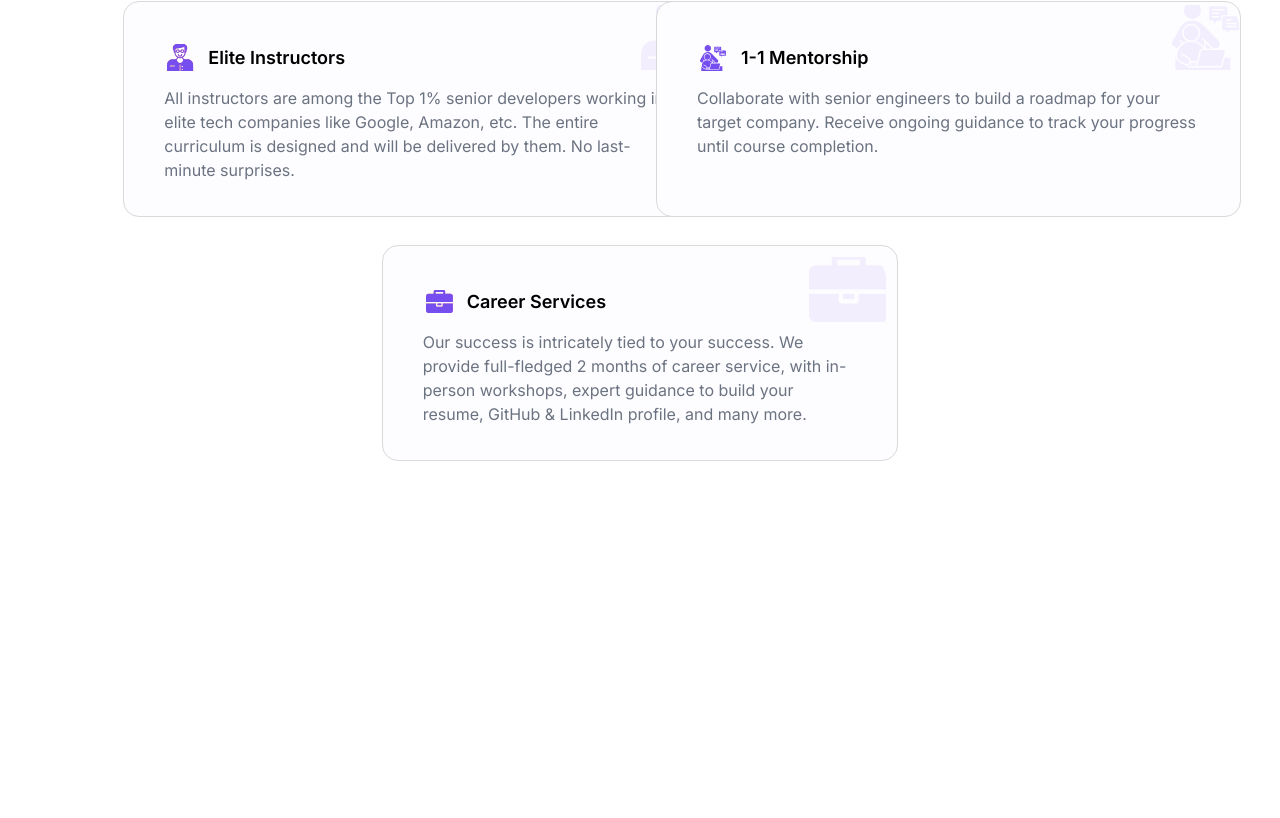
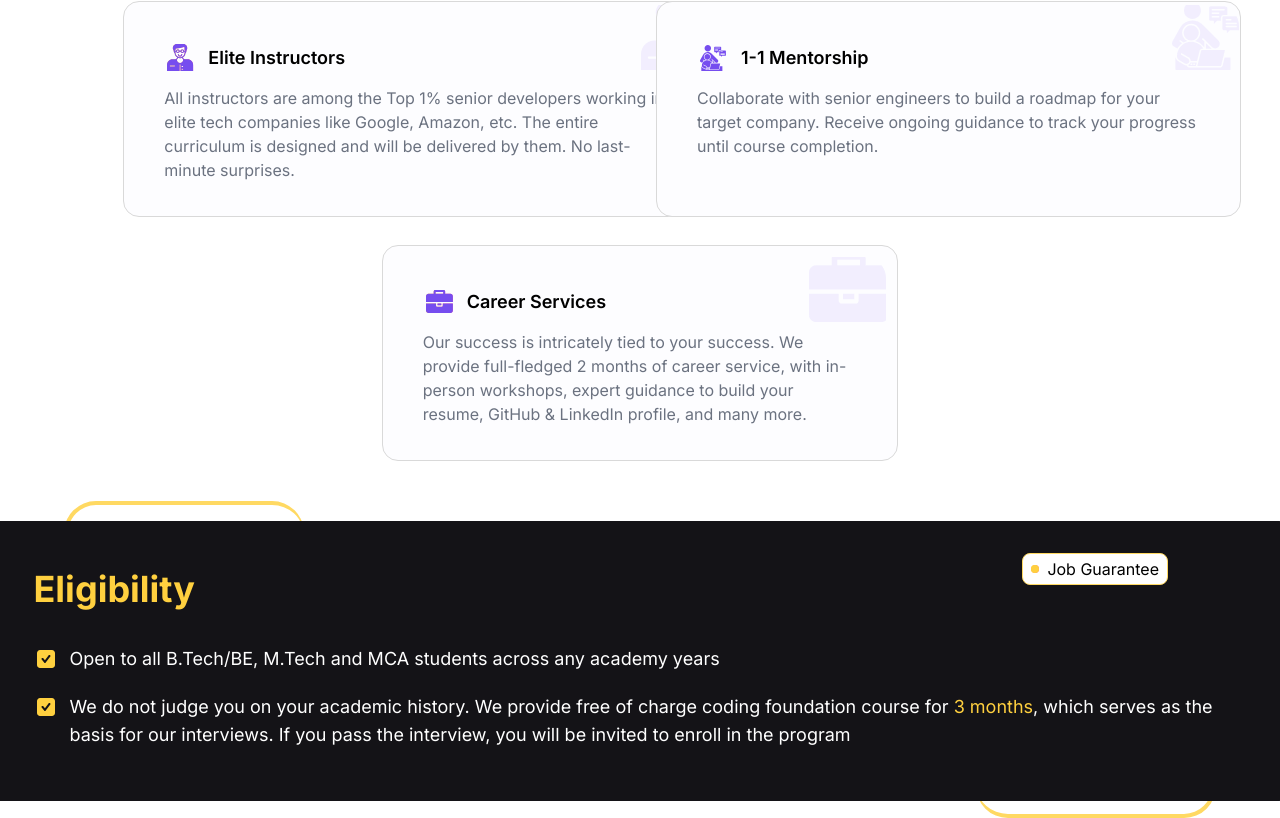
Before and after one commit to ShahzadAliSoomro/Mentorship-project, a Next.js app: page / in a window 1280 px wide. Shown: the part 1515-2333 px from the top of the page. Before the commit the page ends 1996 px from the top, so only its background shows below. Built offline with nearby package versions, Linux system fonts and the light colour scheme.

Commit message:
changes done

```diff
--- a/app/components/Categories.tsx
+++ b/app/components/Categories.tsx
@@ -39,7 +39,7 @@ export default function Categories() {
         <div className="flex pt-10 justify-center">
           <div className="w-full grid grid-cols-1 gap-4 sm:grid-cols-2 md:grid-cols-3 lg:grid-cols-4 lg:w-10/12">
             {boxes.map((box) => (
-              <div className="border border-[#D9D9D9] rounded-2xl w-[269px] h-[200px] overflow-auto relative flex flex-col justify-center">
+              <div key={box.id} className="border border-[#D9D9D9] rounded-2xl w-[269px] h-[200px] overflow-auto relative flex flex-col justify-center">
                 <div className="p-4 flex justify-center items-center">
                   <div className="flex flex-col gap-3 items-center">
                     <div className="flex justify-center items-center w-[48px] h-[48px] border rounded-lg p-2 border-[#764DEF]">
--- a/app/components/Hero.tsx
+++ b/app/components/Hero.tsx
@@ -1,5 +1,4 @@
 import React from "react";
-import { BsDot } from "react-icons/bs";
 import { IoPlay } from "react-icons/io5";
 import HeroVideo from "./HeroVideo";
 
--- a/app/components/SingleCard.tsx
+++ b/app/components/SingleCard.tsx
@@ -1,11 +1,106 @@
-import React from 'react'
+import React from "react";
 
 export default function SingleCard() {
   return (
-    <div className='w-full'>
-        <div className='container mx-auto p-4'>
-
+    <div className="w-full">
+      <div className="container mx-auto p-4 pt-10">
+        <div className="w-full flex justify-center relative">
+          <div
+            className="absolute -top-5 left-12 w-[240px] h-[269px] flex-shrink-0
+          border rounded-[32px] border-t-4 border-solid border-l-4 border-[#FFD962]"
+          ></div>
+          <div className="w-full lg:w-[1360px] z-50 h-[280px] bg-[#141317] rounded-2xl p-12">
+            <div className="absolute top-8 right-24 bg-white flex gap-2 h-[32px] justify-center items-center border border-[#FFD962] bg-[#FFD962]/5 p-2 rounded-lg">
+              <span>
+                <svg
+                  xmlns="http://www.w3.org/2000/svg"
+                  width="8"
+                  height="8"
+                  viewBox="0 0 8 8"
+                  fill="none"
+                >
+                  <circle
+                    cx="4"
+                    cy="4"
+                    r="4"
+                    fill="url(#paint0_linear_392_117)"
+                  />
+                  <circle cx="4" cy="4" r="4" fill="#FFD03F" />
+                  <defs>
+                    <linearGradient
+                      id="paint0_linear_392_117"
+                      x1="1"
+                      y1="-7.25021e-07"
+                      x2="9.68587"
+                      y2="2.83521"
+                      gradientUnits="userSpaceOnUse"
+                    >
+                      <stop stop-color="#FFC34C" />
+                      <stop offset="1" stop-color="#FF4CA2" />
+                    </linearGradient>
+                  </defs>
+                </svg>
+              </span>
+              <p>Job Guarantee</p>
+            </div>
+            <div className="flex flex-col gap-9">
+              <div className="text-4xl font-bold text-[#FFD03F]">
+                Eligibility
+              </div>
+              <div className="flex flex-col gap-5">
+                <div className="flex items-center gap-3">
+                  <span>
+                    <svg
+                      xmlns="http://www.w3.org/2000/svg"
+                      width="24"
+                      height="24"
+                      viewBox="0 0 24 24"
+                      fill="none"
+                    >
+                      <path
+                        d="M18 3H6C5.20435 3 4.44129 3.31607 3.87868 3.87868C3.31607 4.44129 3 5.20435 3 6V18C3 18.7956 3.31607 19.5587 3.87868 20.1213C4.44129 20.6839 5.20435 21 6 21H18C18.7956 21 19.5587 20.6839 20.1213 20.1213C20.6839 19.5587 21 18.7956 21 18V6C21 5.20435 20.6839 4.44129 20.1213 3.87868C19.5587 3.31607 18.7956 3 18 3ZM16.3 9.61L11.73 15.61C11.6368 15.731 11.5172 15.8291 11.3803 15.8967C11.2433 15.9643 11.0927 15.9996 10.94 16C10.7881 16.0008 10.638 15.967 10.5011 15.9012C10.3643 15.8353 10.2442 15.7392 10.15 15.62L7.71 12.51C7.62924 12.4063 7.5697 12.2876 7.53478 12.1609C7.49987 12.0341 7.49026 11.9017 7.50652 11.7713C7.52277 11.6408 7.56455 11.5148 7.62949 11.4005C7.69443 11.2862 7.78126 11.1858 7.885 11.105C8.09452 10.9419 8.36026 10.8687 8.62374 10.9015C8.75421 10.9178 8.8802 10.9596 8.99451 11.0245C9.10883 11.0894 9.20924 11.1763 9.29 11.28L10.92 13.36L14.7 8.36C14.7801 8.25494 14.8801 8.16669 14.9943 8.10029C15.1085 8.03388 15.2347 7.99062 15.3657 7.97298C15.4966 7.95534 15.6297 7.96365 15.7574 7.99746C15.8851 8.03126 16.0049 8.08989 16.11 8.17C16.2151 8.25011 16.3033 8.35012 16.3697 8.46433C16.4361 8.57855 16.4794 8.70472 16.497 8.83565C16.5147 8.96658 16.5063 9.0997 16.4725 9.22742C16.4387 9.35514 16.3801 9.47494 16.3 9.58V9.61Z"
+                        fill="#FFD03F"
+                      />
+                    </svg>
+                  </span>
+                  <p className="text-white text-lg">
+                    Open to all B.Tech/BE, M.Tech and MCA students across any
+                    academy years
+                  </p>
+                </div>
+                <div className="flex gap-3">
+                  <span>
+                    <svg
+                      xmlns="http://www.w3.org/2000/svg"
+                      width="24"
+                      height="24"
+                      viewBox="0 0 24 24"
+                      fill="none"
+                      className="mt-[2px]"
+                    >
+                      <path
+                        d="M18 3H6C5.20435 3 4.44129 3.31607 3.87868 3.87868C3.31607 4.44129 3 5.20435 3 6V18C3 18.7956 3.31607 19.5587 3.87868 20.1213C4.44129 20.6839 5.20435 21 6 21H18C18.7956 21 19.5587 20.6839 20.1213 20.1213C20.6839 19.5587 21 18.7956 21 18V6C21 5.20435 20.6839 4.44129 20.1213 3.87868C19.5587 3.31607 18.7956 3 18 3ZM16.3 9.61L11.73 15.61C11.6368 15.731 11.5172 15.8291 11.3803 15.8967C11.2433 15.9643 11.0927 15.9996 10.94 16C10.7881 16.0008 10.638 15.967 10.5011 15.9012C10.3643 15.8353 10.2442 15.7392 10.15 15.62L7.71 12.51C7.62924 12.4063 7.5697 12.2876 7.53478 12.1609C7.49987 12.0341 7.49026 11.9017 7.50652 11.7713C7.52277 11.6408 7.56455 11.5148 7.62949 11.4005C7.69443 11.2862 7.78126 11.1858 7.885 11.105C8.09452 10.9419 8.36026 10.8687 8.62374 10.9015C8.75421 10.9178 8.8802 10.9596 8.99451 11.0245C9.10883 11.0894 9.20924 11.1763 9.29 11.28L10.92 13.36L14.7 8.36C14.7801 8.25494 14.8801 8.16669 14.9943 8.10029C15.1085 8.03388 15.2347 7.99062 15.3657 7.97298C15.4966 7.95534 15.6297 7.96365 15.7574 7.99746C15.8851 8.03126 16.0049 8.08989 16.11 8.17C16.2151 8.25011 16.3033 8.35012 16.3697 8.46433C16.4361 8.57855 16.4794 8.70472 16.497 8.83565C16.5147 8.96658 16.5063 9.0997 16.4725 9.22742C16.4387 9.35514 16.3801 9.47494 16.3 9.58V9.61Z"
+                        fill="#FFD03F"
+                      />
+                    </svg>
+                  </span>
+                  <p className="text-white text-lg w-[1177px]">
+                    We do not judge you on your academic history. We provide
+                    free of charge coding foundation course for{" "}
+                    <span className="text-[#FFD03F]">3 months</span>, which
+                    serves as the basis for our interviews. If you pass the
+                    interview, you will be invited to enroll in the program
+                  </p>
+                </div>
+              </div>
+            </div>
+          </div>
+          <div
+            className="absolute top-7 right-12 w-[240px] h-[269px] flex-shrink-0
+          border rounded-[32px] border-r-4 border-solid border-b-4 border-[#FFD962]"
+          ></div>
         </div>
+      </div>
     </div>
-  )
+  );
 }
--- a/app/page.tsx
+++ b/app/page.tsx
@@ -1,6 +1,7 @@
 import Hero from './components/Hero'
 import Categories from './components/Categories'
 import IntroCoders from './components/IntroCoders'
+import SingleCard from './components/SingleCard'
 
 export default function Home() {
   return (
@@ -9,6 +10,7 @@ export default function Home() {
       <Hero />
       <Categories />
       <IntroCoders />
+      <SingleCard />
     </main>
   )
 }
```
